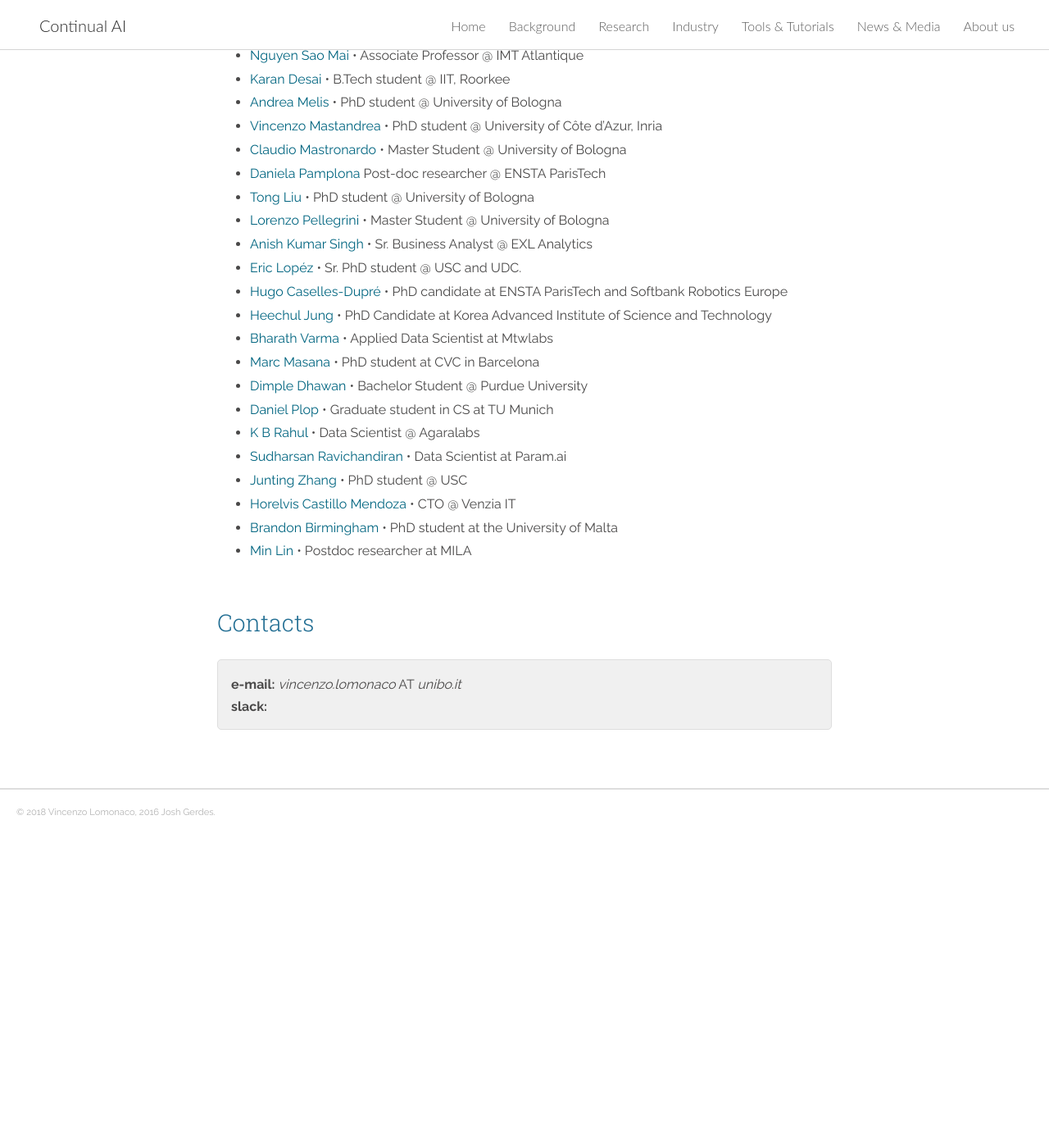
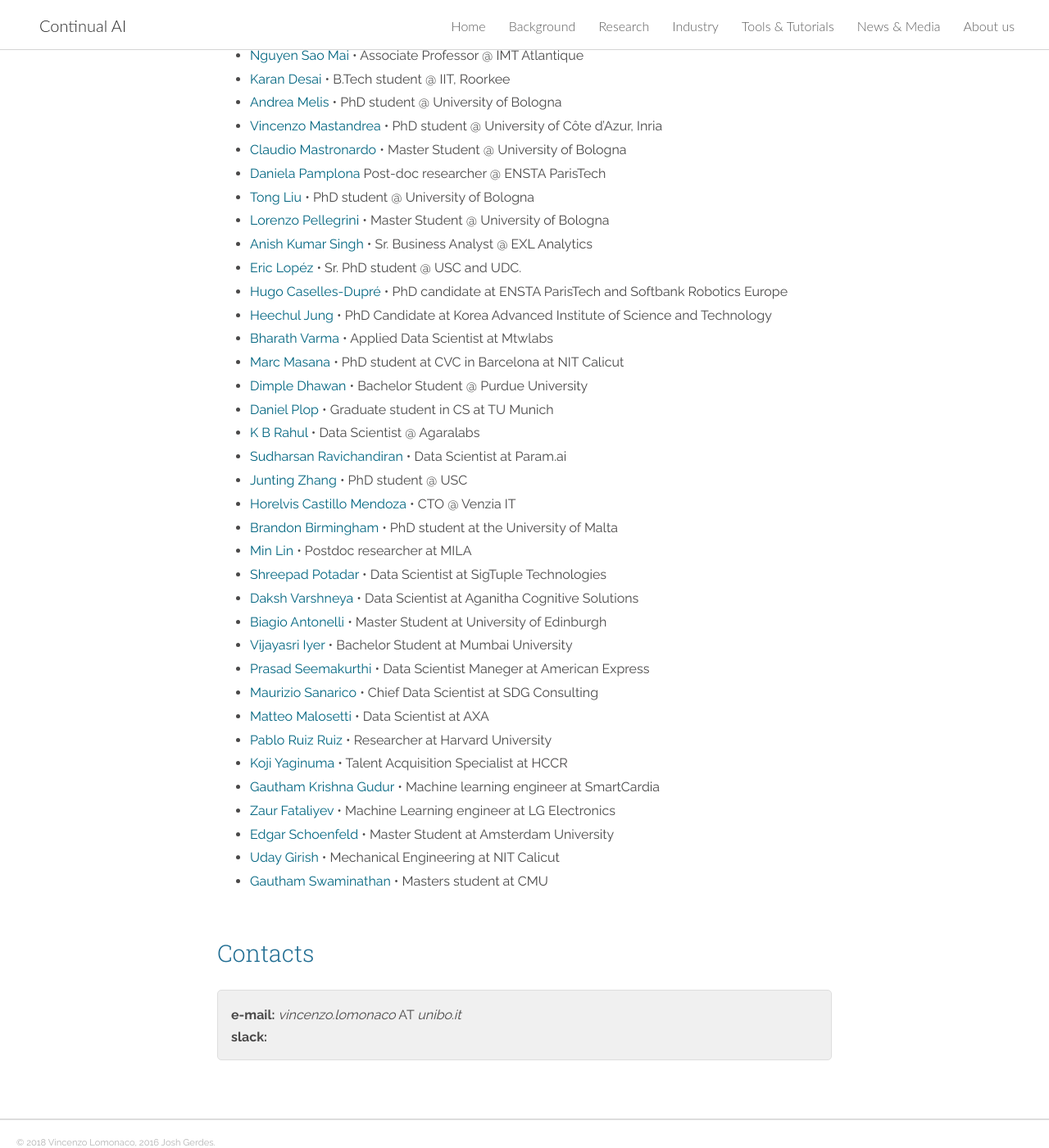
Before and after one commit to giparisi/website, a Jekyll site: the page built from about_us.md, in a window 1280 px wide and 1400 px high, scrolled down 894 px. Shown: the whole window at 82% size. Built offline with Jekyll 4.4.1, drawn with Linux system fonts in a browser that asks for light colours; nearby versions of some CDN libraries; before the commit the page ends 1891 px from its top, so only the background shows below that.

Commit message:
members add + small fixes

```diff
--- a/about_us.md
+++ b/about_us.md
@@ -41,7 +41,7 @@
  - [Hugo Caselles-Dupré](https://www.linkedin.com/in/hugo-caselles-dupré-733591107/) &bull; PhD candidate at ENSTA ParisTech and Softbank Robotics Europe
  - [Heechul Jung](https://sites.google.com/site/pooh8210/) &bull; PhD Candidate at Korea Advanced Institute of Science and Technology
  - [Bharath Varma](https://www.linkedin.com/in/bharath-varma-12294889/) &bull; Applied Data Scientist at Mtwlabs
- - [Marc Masana](https://mmasana.github.io/) &bull; PhD student at CVC in Barcelona
+ - [Marc Masana](https://mmasana.github.io/) &bull; PhD student at CVC in Barcelona at NIT Calicut
  - [Dimple Dhawan](https://www.linkedin.com/in/dhawandimple/) &bull; Bachelor Student @ Purdue University
  - [Daniel Plop](https://www.linkedin.com/in/plopd/) &bull; Graduate student in CS at TU Munich
  - [K B Rahul](http://kb-rahul.github.io/) &bull; Data Scientist @ Agaralabs
@@ -50,6 +50,20 @@
  - [Horelvis Castillo Mendoza](http://venzia.es/) &bull; CTO @ Venzia IT
  - [Brandon Birmingham](http://brandbir.com/) &bull; PhD student at the University of Malta
  - [Min Lin](https://mila.quebec/en/person/min-lin/) &bull; Postdoc researcher at MILA
+ - [Shreepad Potadar](https://www.linkedin.com/in/shreepad-potadar-85579782/) &bull; Data Scientist at SigTuple Technologies
+ - [Daksh Varshneya](https://www.linkedin.com/in/dakshvar/) &bull; Data Scientist at Aganitha Cognitive Solutions
+ - [Biagio Antonelli](https://www.linkedin.com/in/biagio-antonelli/) &bull; Master Student at University of Edinburgh
+ - [Vijayasri Iyer](https://www.linkedin.com/in/vijayasriiyer/) &bull; Bachelor Student at Mumbai University
+ - [Prasad Seemakurthi](https://www.linkedin.com/in/pseemakurthi/) &bull; Data Scientist Maneger at American Express
+ - [Maurizio Sanarico](https://www.linkedin.com/in/maurizio-sanarico-17918b47/?locale=en_US) &bull; Chief Data Scientist at SDG Consulting
+ - [Matteo Malosetti](https://www.linkedin.com/in/matteo-malosetti-20376570/) &bull; Data Scientist at AXA
+ - [Pablo Ruiz Ruiz](https://www.linkedin.com/in/pabloruizruiz/?locale=en_US) &bull; Researcher at Harvard University
+ - [Koji Yaginuma](https://www.linkedin.com/in/koji-yaginuma-a1298a7a/) &bull; Talent Acquisition Specialist at HCCR
+ - [Gautham Krishna Gudur](https://www.linkedin.com/in/gauthamkrishna-g/) &bull; Machine learning engineer at SmartCardia
+ - [Zaur Fataliyev](https://scholar.google.co.kr/citations?user=ITHa_ZAAAAAJ&hl=en) &bull; Machine Learning engineer at LG Electronics
+ - [Edgar Schoenfeld](https://www.linkedin.com/in/edgar-schoenfeld-4b259412b/) &bull; Master Student at Amsterdam University
+ - [Uday Girish](https://udaygirish.wixsite.com/udaygirish) &bull; Mechanical Engineering at NIT Calicut
+ - [Gautham Swaminathan](https://www.facebook.com/gautham.swaminathan.12) &bull; Masters student at CMU
 
 <a href="#contacts"></a>
 <h3 style="margin-bottom:30px;" id="contacts">Contacts</h3>
```
Also changed, not shown: news_and_media.md (+3 -3 lines), research.md (+1 -1 lines).
